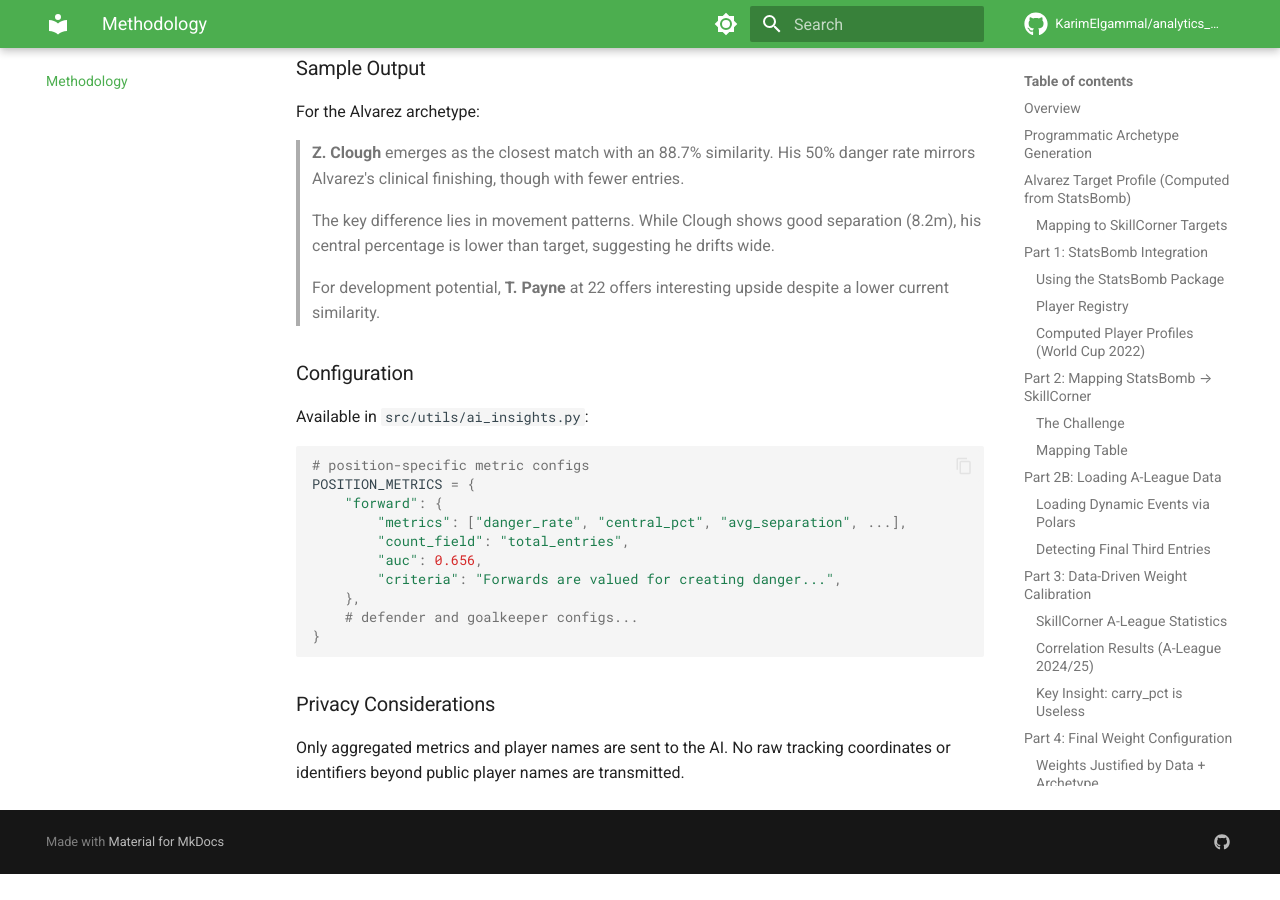
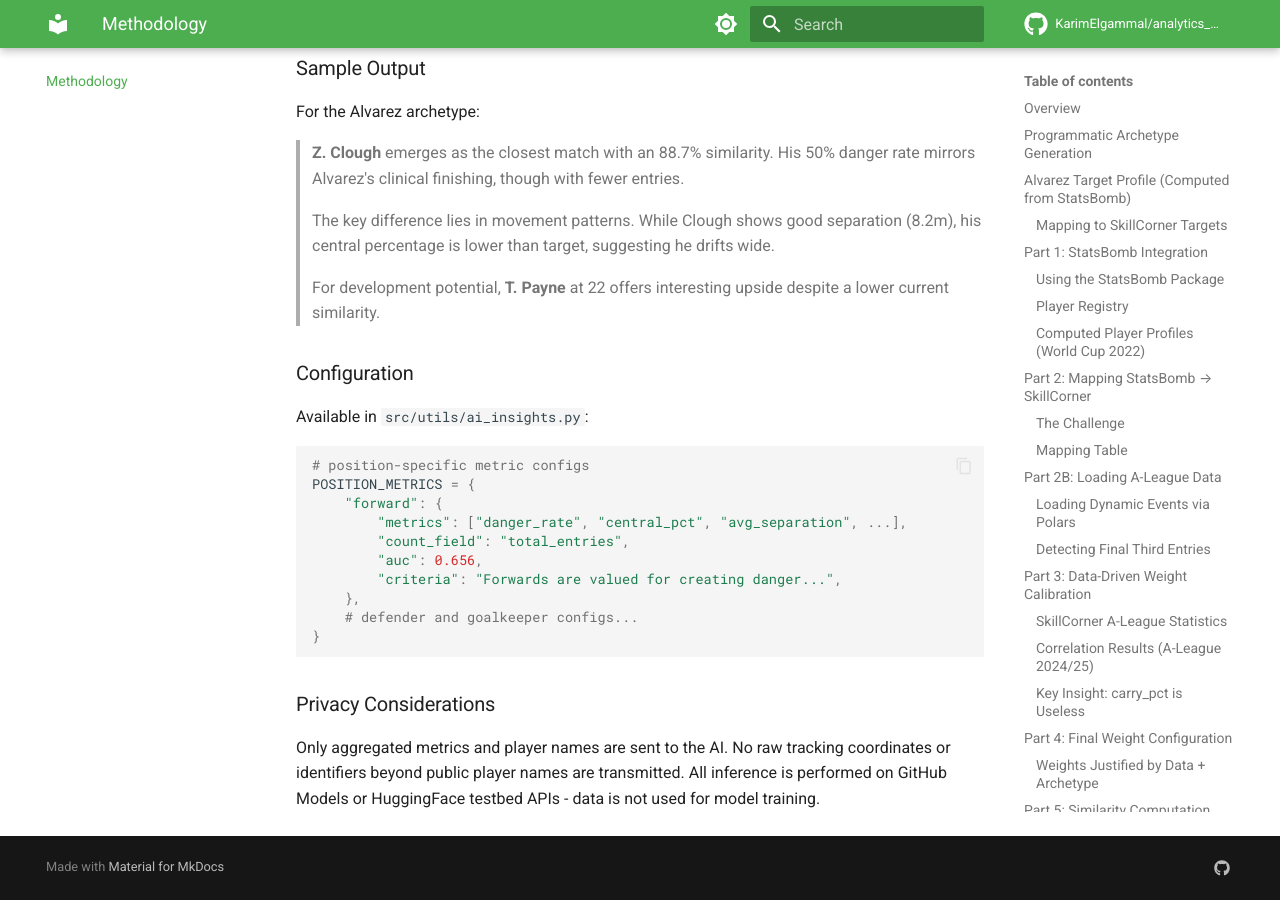
Before and after one commit to KarimElgammal/analytics_cup_research, an MkDocs documentation site: the page built from docs/methodology.md, in a window 1280 px wide and 900 px high, scrolled down 17330 px. Built offline with MkDocs 1.6.1 and Material for MkDocs 9.7.7, drawn with Linux system fonts in a browser that asks for light colours; comment, search, counter and statistics services are not loaded; before the commit the page ends 18204 px from its top, so only the background shows below that.

Commit message:
Clarify privacy: inference on testbeds, not used for training

```diff
--- a/docs/methodology.md
+++ b/docs/methodology.md
@@ -720,4 +720,4 @@ POSITION_METRICS = {
 
 ### Privacy Considerations
 
-Only aggregated metrics and player names are sent to the AI. No raw tracking coordinates or identifiers beyond public player names are transmitted.
+Only aggregated metrics and player names are sent to the AI. No raw tracking coordinates or identifiers beyond public player names are transmitted. All inference is performed on GitHub Models or HuggingFace testbed APIs - data is not used for model training.
```
